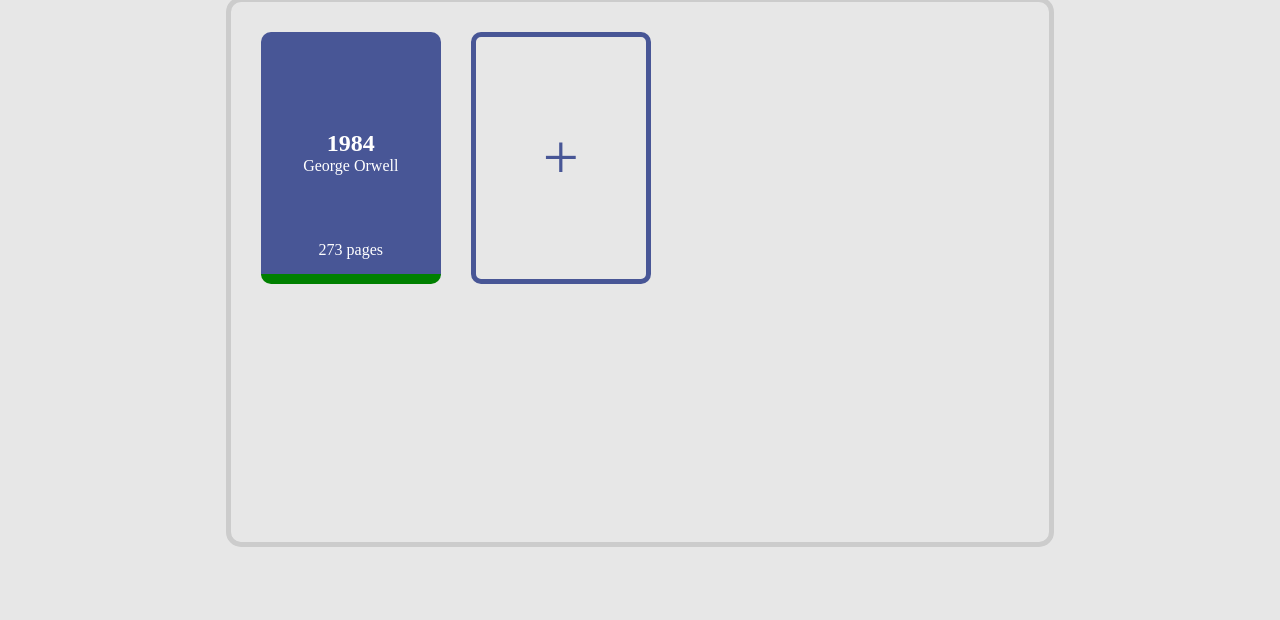
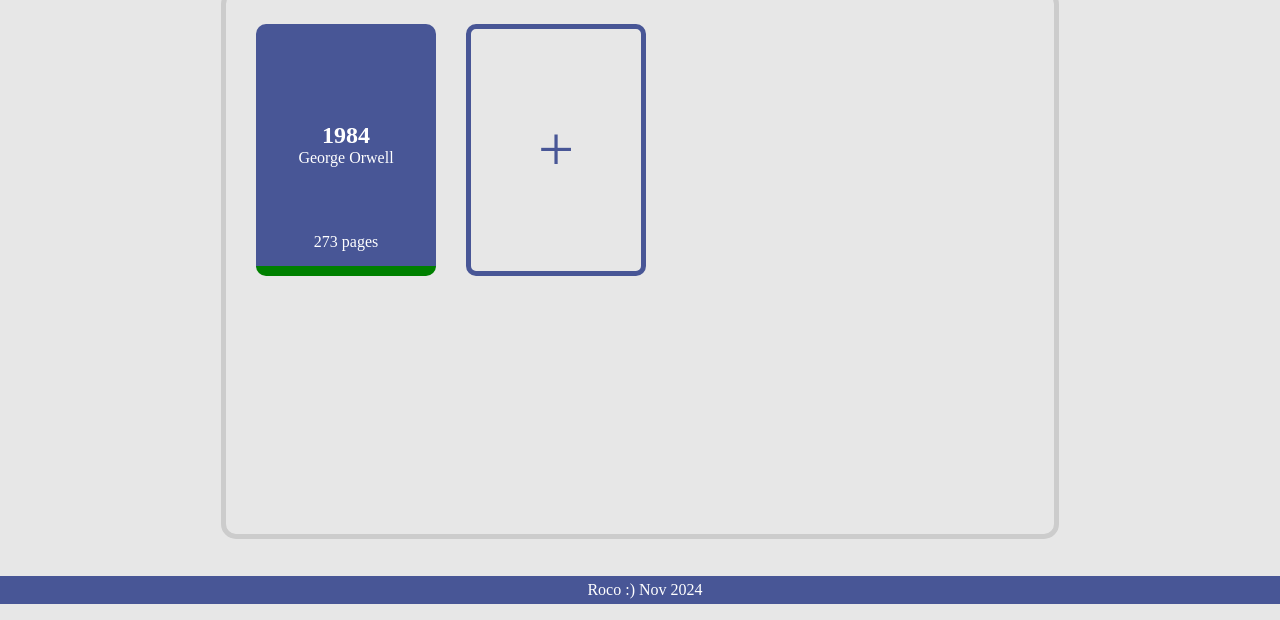
Before and after one commit to rococorbalan/library, a plain HTML site: page index.html in a window 1280 px wide. Shown: the part 196-816 px from the top of the page. Drawn offline with Linux system fonts and the light colour scheme; a web font is replaced by a local one.

Commit message:
Add footer.

```diff
--- a/index.html
+++ b/index.html
@@ -72,5 +72,9 @@
     <div id="books">
         <button id="add">&plus;</button>
     </div>
+    <footer>
+        <div id="footer">Roco :) Nov 2024</div>
+    </footer>
 </body>
+
 </html>
--- a/style/style.css
+++ b/style/style.css
@@ -19,6 +19,18 @@ body {
     justify-content: center;
     flex-direction: column;
     height: 100vh;
+    margin: 0;
+}
+
+#footer {
+    position: fixed;
+    left: 0%;
+    bottom: 0%;
+    width: 100%;
+    background-color: var(--blue);
+    color: white;
+    text-align: center;
+    padding: 5px;
 }
 
 ::backdrop {
```
